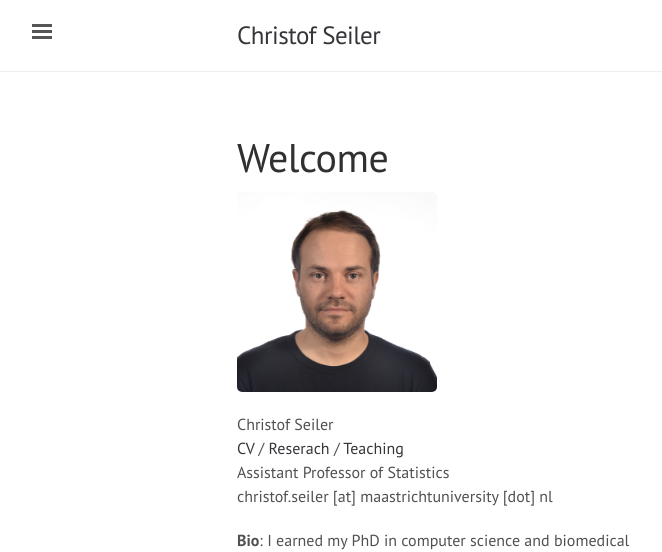
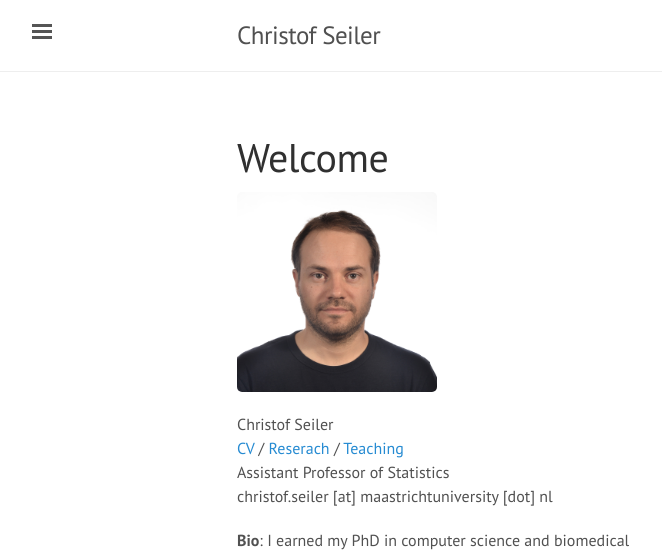
Before and after one commit to ChristofSeiler/ChristofSeiler.github.io, a Jekyll site: the page built from index.html, in a window 1280 px wide. Shown: the top 552 px of the page, without its empty margins (3-665 px from the left). Built offline with Jekyll 4.4.1, drawn with Linux system fonts in a browser that asks for light colours; the list of posts is cut into pages by our own code.

Commit message:
reset to default

```diff
--- a/_layouts/default.html
+++ b/_layouts/default.html
@@ -3,7 +3,7 @@
 
   {% include head.html %}
 
-  <body class="theme-base-dark">
+  <body>
 
     {% include sidebar.html %}
 
--- a/public/css/lanyon.css
+++ b/public/css/lanyon.css
@@ -544,18 +544,6 @@
   color: #8f5536;
 }
 
-/* dark */
-.theme-base-dark .sidebar,
-.theme-base-dark .sidebar-toggle:active,
-.theme-base-dark #sidebar-checkbox:checked ~ .sidebar-toggle {
-  background-color: #35363a;
-}
-.theme-base-dark .container a,
-.theme-base-dark .sidebar-toggle,
-.theme-base-dark .related-posts li a:hover {
-  color: #35363a;
-}
-
 /*
  * Overlay sidebar
  *
```
